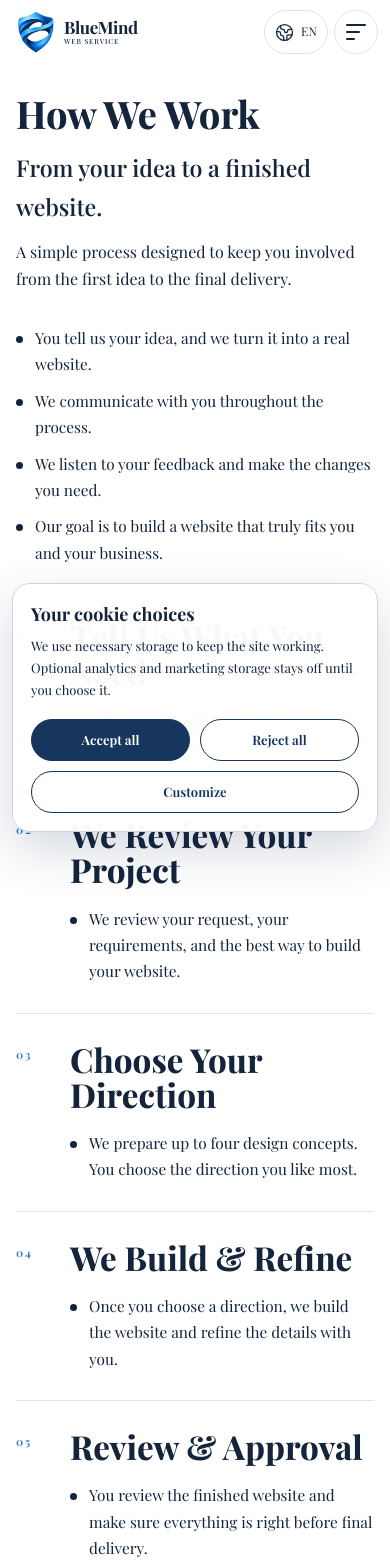
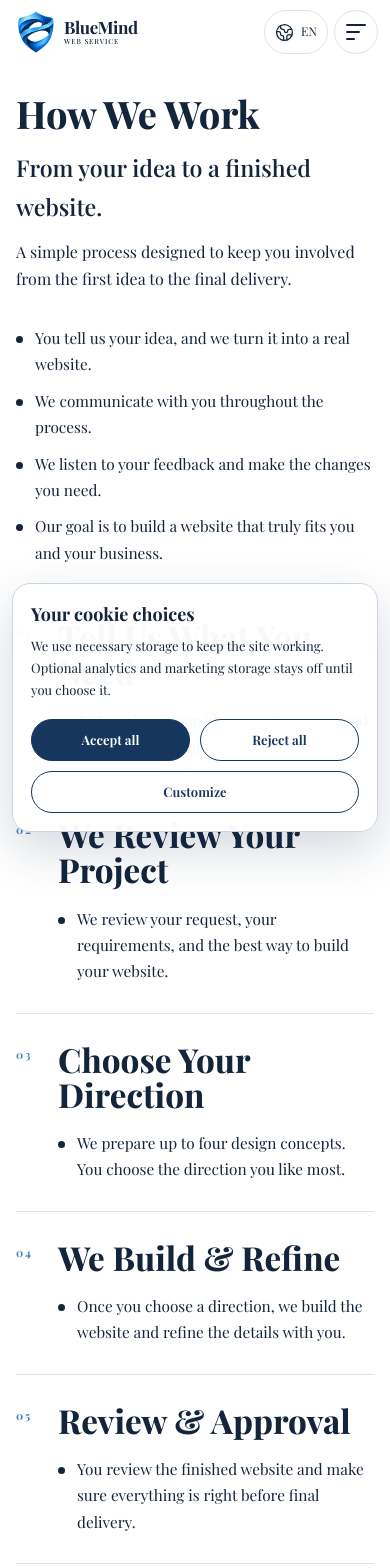
Before and after one commit to m1o223/bluem-ndwebs-rv-cefronend, a Next.js app: page /how-we-work in a window 390 px wide. Shown: the top 1568 px of the page. Built offline with nearby package versions, Linux system fonts and the light colour scheme.

Commit message:
Tighten How We Work step alignment

```diff
--- a/app/how-we-work/how-we-work.module.css
+++ b/app/how-we-work/how-we-work.module.css
@@ -107,8 +107,8 @@
 
 .step {
   display: grid;
-  grid-template-columns: 64px minmax(0, 1fr);
-  gap: 20px;
+  grid-template-columns: 42px minmax(0, 1fr);
+  gap: 14px;
   align-items: start;
   padding: clamp(30px, 4vw, 48px) 0;
   border-top: 1px solid rgb(23 74 135 / 14%);
@@ -158,7 +158,7 @@
   .principles { padding-bottom: 24px; }
   .pointList { gap: 10px; }
   .pointList li { padding-inline-start: 19px; font-size: .96rem; }
-  .step { grid-template-columns: 42px minmax(0, 1fr); gap: 12px; padding-block: 28px; }
+  .step { grid-template-columns: 32px minmax(0, 1fr); gap: 10px; padding-block: 28px; }
   .stepNumber { padding-top: 5px; font-size: .7rem; }
   .stepContent h2 { font-size: clamp(27px, 8.5vw, 36px); }
   .stepContent .pointList { margin-top: 18px; }
```
